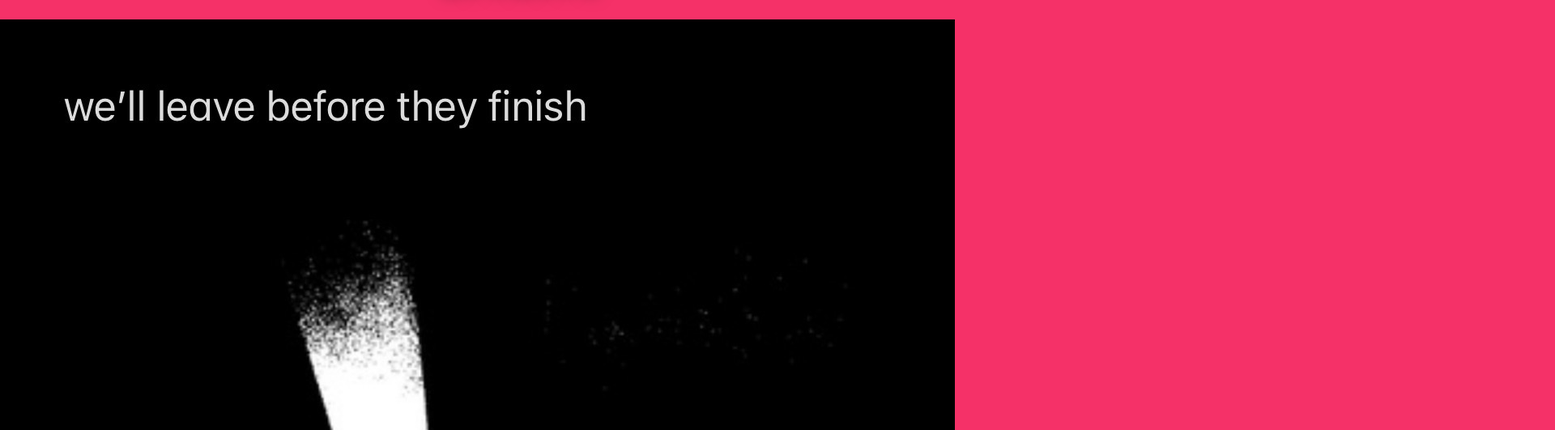
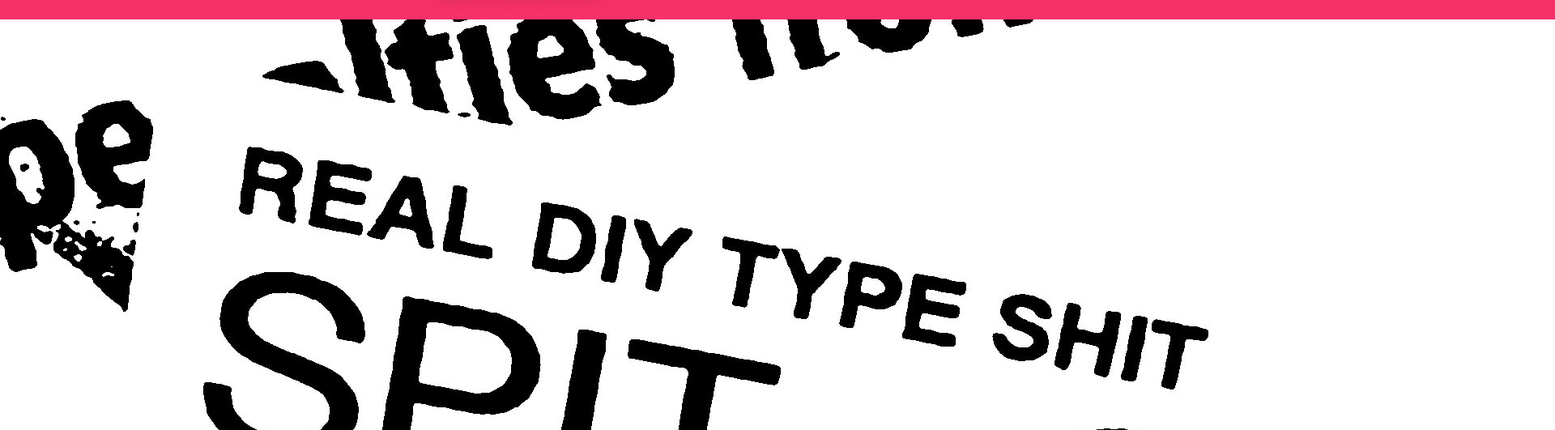
Before and after one commit to rest-in-spit/rest-in-spit.github.io, a plain HTML site: page index.html in a window 1280 px wide. Shown: the part 85-616 px from the top of the page at 81% size, 1920 px wide, since content can reach past the window. Drawn offline with Linux system fonts and the light colour scheme.

Commit message:
Update index.html

```diff
--- a/index.html
+++ b/index.html
@@ -51,7 +51,7 @@
 </style>
   <!-- Hyperlinked Image -->
   <a href="archive.html" class="image-link">
-    <img src="./assets/images/IMG_4053.jpeg" alt="archive">
+    <img src="./assets/images/stickertrial.jpg" alt="archive">
   </a>
     </head>
   <main>
```
